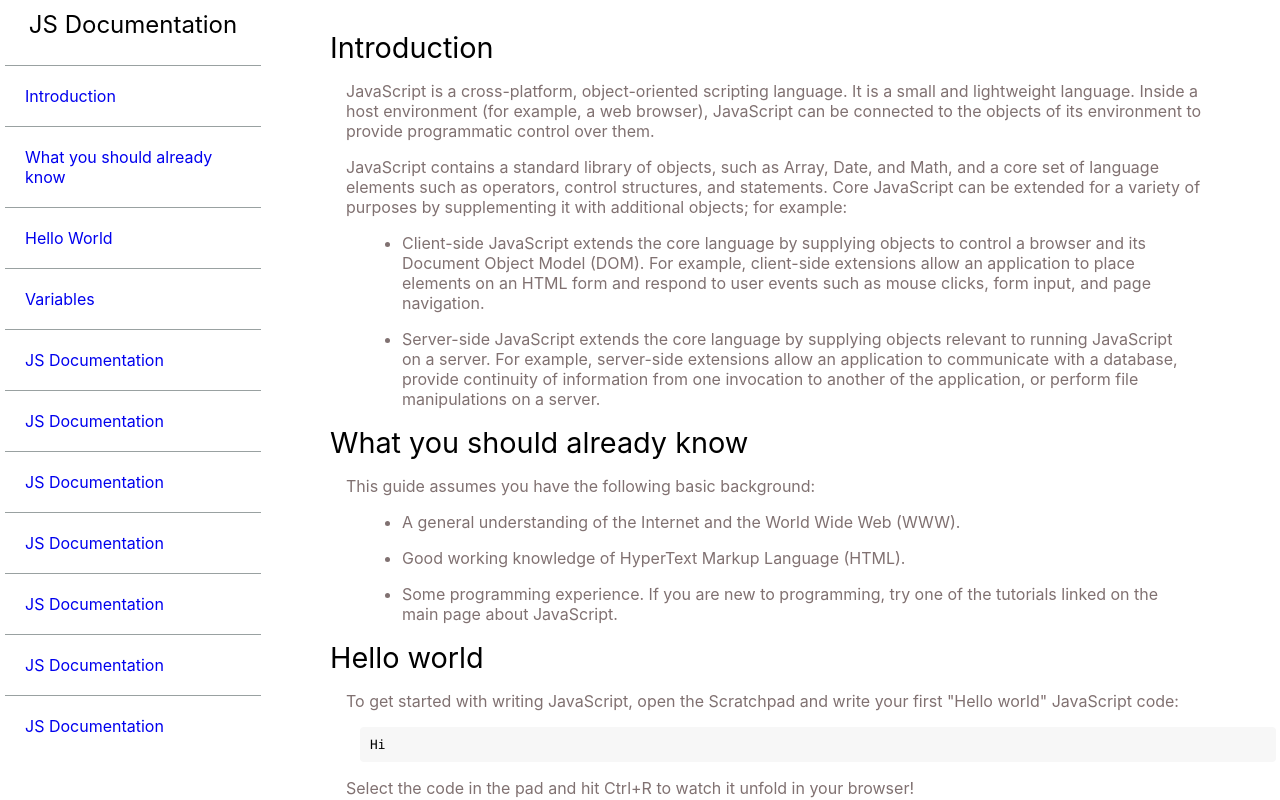
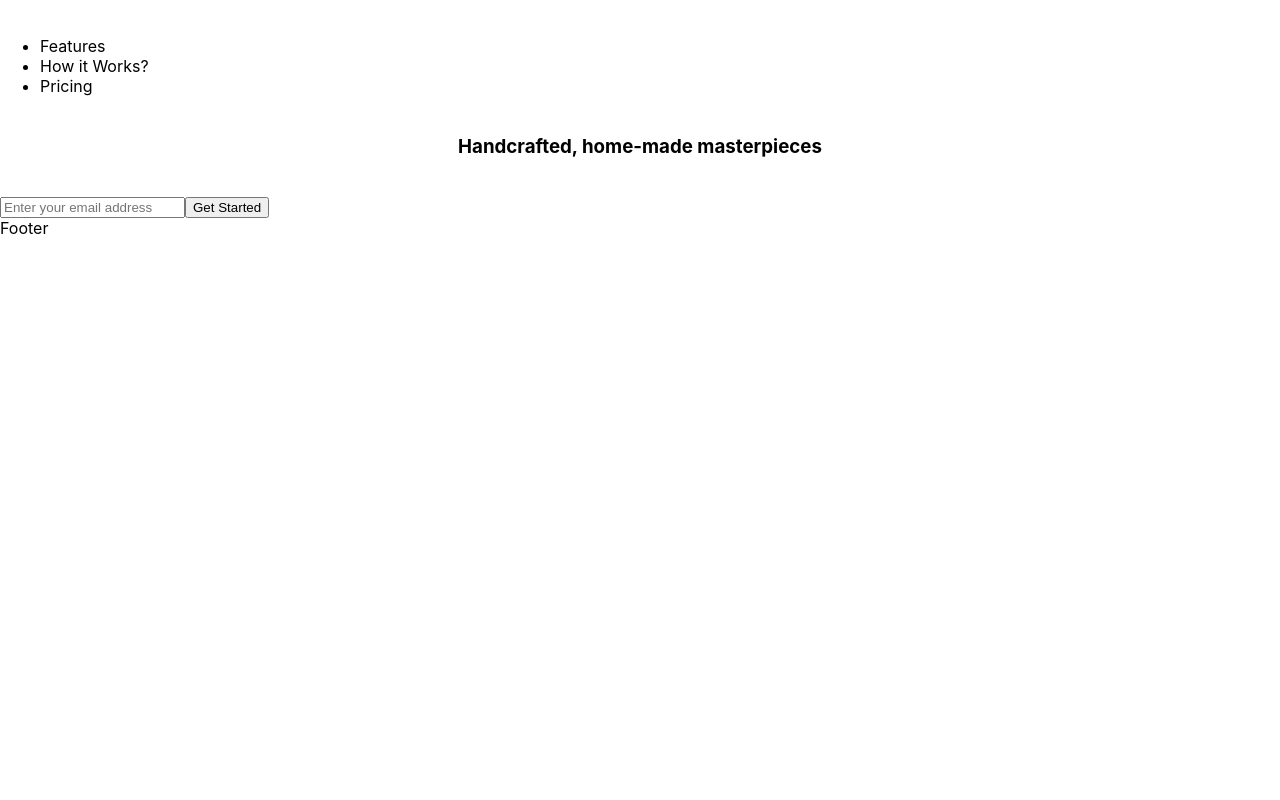
Before and after one commit to Bhavin789/Basic-HTML-CSS, a React (Create React App) app: page /shop in a window 1280 px wide. Shown: the top 800 px of the page. Built offline with nearby package versions, Linux system fonts and the light colour scheme.

Commit message:
HTML(skeleton): Add semantic elements for the shopping page, WIP

```diff
--- a/src/pages/ShoppingPage.tsx
+++ b/src/pages/ShoppingPage.tsx
@@ -7,159 +7,31 @@ import "../css/documentation.css";
 const ShoppingPage = () => {
   return (
     <div id="main-doc">
-      <nav id="navbar">
-        <header className="nav-link header">JS Documentation</header>
-        <ul>
-          <li>
-            <a href="#Introduction" className="nav-link">
-              Introduction
-            </a>
-          </li>
-          <li>
-            <a href="#What_you_should_already_know" className="nav-link">
-              What you should already know
-            </a>
-          </li>
-          <li>
-            <a href="#Hello_World" className="nav-link">
-              Hello World
-            </a>
-          </li>
-          <li>
-            <a href="#Variables" className="nav-link">
-              Variables
-            </a>
-          </li>
-          <li>
-            <a href="#" className="nav-link">
-              JS Documentation
-            </a>
-          </li>
-          <li>
-            <a href="#" className="nav-link">
-              JS Documentation
-            </a>
-          </li>
-          <li>
-            <a href="#" className="nav-link">
-              JS Documentation
-            </a>
-          </li>
-          <li>
-            <a href="#" className="nav-link">
-              JS Documentation
-            </a>
-          </li>
-          <li>
-            <a href="#" className="nav-link">
-              JS Documentation
-            </a>
-          </li>
-          <li>
-            <a href="#" className="nav-link">
-              JS Documentation
-            </a>
-          </li>
-          <li>
-            <a href="#" className="nav-link">
-              JS Documentation
-            </a>
-          </li>
-          <li>
-            <a href="#" className="nav-link">
-              JS Documentation
-            </a>
-          </li>
-        </ul>
-      </nav>
-      <div className="content">
-        <Section headerTitle="Introduction">
-          <p className="doc">
-            JavaScript is a cross-platform, object-oriented scripting language.
-            It is a small and lightweight language. Inside a host environment
-            (for example, a web browser), JavaScript can be connected to the
-            objects of its environment to provide programmatic control over
-            them.
-          </p>
-          <p className="doc">
-            JavaScript contains a standard library of objects, such as Array,
-            Date, and Math, and a core set of language elements such as
-            operators, control structures, and statements. Core JavaScript can
-            be extended for a variety of purposes by supplementing it with
-            additional objects; for example:
-          </p>
+      <header id="header">
+        <img id="header-logo"></img>
+        <nav id="nav-bar">
           <ul>
-            <li className="doc">
-              Client-side JavaScript extends the core language by supplying
-              objects to control a browser and its Document Object Model (DOM).
-              For example, client-side extensions allow an application to place
-              elements on an HTML form and respond to user events such as mouse
-              clicks, form input, and page navigation.
-            </li>
-            <li className="doc">
-              Server-side JavaScript extends the core language by supplying
-              objects relevant to running JavaScript on a server. For example,
-              server-side extensions allow an application to communicate with a
-              database, provide continuity of information from one invocation to
-              another of the application, or perform file manipulations on a
-              server.
-            </li>
+            <li className="nav-link">Features</li>
+            <li className="nav-link">How it Works?</li>
+            <li className="nav-link">Pricing</li>
           </ul>
-        </Section>
-
-        <Section headerTitle={"What you should already know"}>
-          <p className="doc">
-            This guide assumes you have the following basic background:
-          </p>
-          <ul>
-            <li className="doc">
-              A general understanding of the Internet and the World Wide Web
-              (WWW).
-            </li>
-            <li className="doc">
-              Good working knowledge of HyperText Markup Language (HTML).
-            </li>
-            <li className="doc">
-              Some programming experience. If you are new to programming, try
-              one of the tutorials linked on the main page about JavaScript.
-            </li>
-          </ul>
-        </Section>
-
-        <Section headerTitle={"Hello world"}>
-          <p className="doc">
-            To get started with writing JavaScript, open the Scratchpad and
-            write your first "Hello world" JavaScript code:
-          </p>
-
-          <code>Hi</code>
-          <p className="doc">
-            Select the code in the pad and hit Ctrl+R to watch it unfold in your
-            browser!
-          </p>
-        </Section>
-
-        <Section headerTitle={"Variables"}>
-          <p className="doc">
-            You use variables as symbolic names for values in your application.
-            The names of variables, called identifiers, conform to certain
-            rules.
-          </p>
-          <p className="doc">
-            A JavaScript identifier must start with a letter, underscore (_), or
-            dollar sign ($); subsequent characters can also be digits (0-9).
-            Because JavaScript is case sensitive, letters include the characters
-            "A" through "Z" (uppercase) and the characters "a" through "z"
-            (lowercase).
-          </p>
-          <p className="doc">
-            You can use ISO 8859-1 or Unicode letters such as å and ü in
-            identifiers. You can also use the Unicode escape sequences as
-            characters in identifiers. Some examples of legal names are
-            Number_hits, temp99, and _name.
-          </p>
-        </Section>
+        </nav>
+      </header>
+      <div>
+        <section>
+          <h3>Handcrafted, home-made masterpieces</h3>
+          <form id="form">
+            <input
+              id="email"
+              type="email"
+              placeholder="Enter your email address"
+            />
+            <button type="submit"> Get Started</button>
+          </form>
+        </section>
+        <section></section>
       </div>
+      <footer> Footer</footer>
     </div>
   );
 };
```
Also changed, not shown: 1 other file (tests, documents, lock files or other folders).
